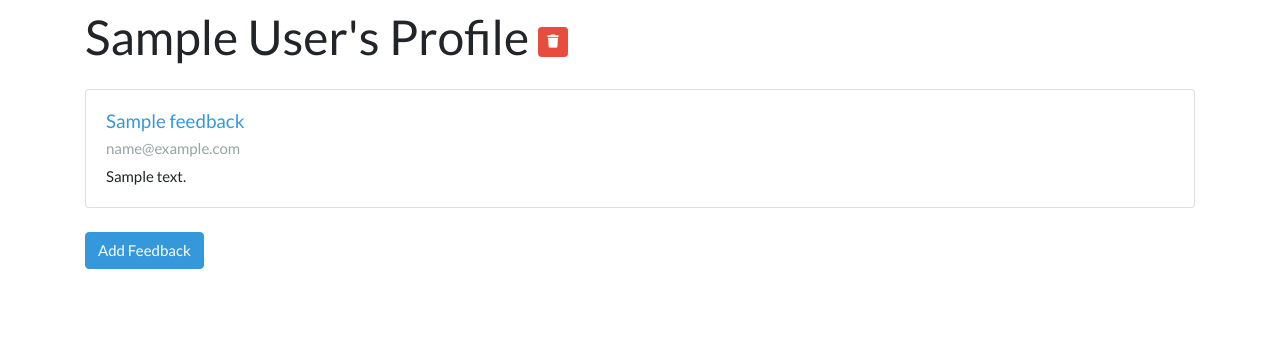
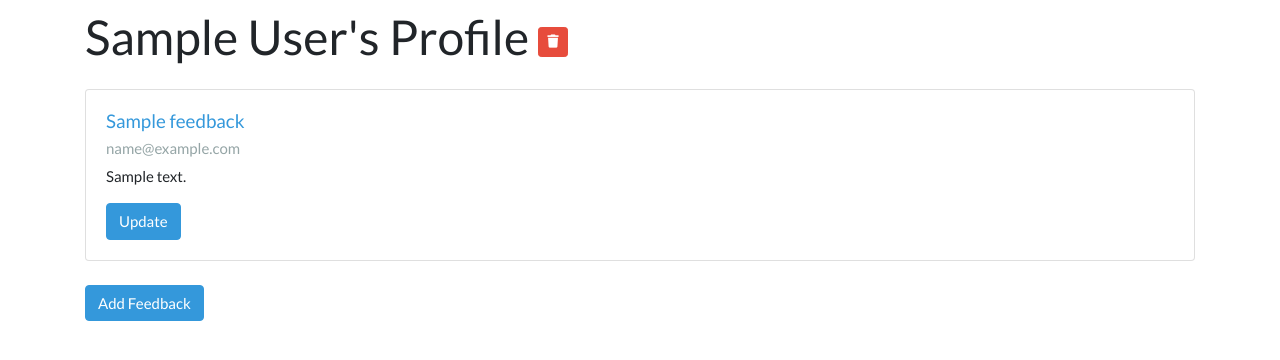
Before and after one commit to AV2001/flask-feedback, a Flask app: a page that uses templates/user-profile.html in a window 1280 px wide. Shown: the part 71-431 px from the top of the page. Run offline with Flask 3, Linux system fonts and the light colour scheme; the visitor is signed in with stand-in values (Sample User, id 1); tables that the repository leaves empty hold one stand-in row (values such as "Sample post").

Commit message:
add update button

```diff
--- a/templates/user-profile.html
+++ b/templates/user-profile.html
@@ -18,6 +18,9 @@ block content %} {% if user.username == session['username'] %}
         <h5 class="card-title text-info">{{feedback.title}}</h5>
         <h6 class="card-subtitle mb-2 text-muted">{{user.email}}</h6>
         <p class="card-text">{{feedback.content}}</p>
+        <a href="/feedback/{{feedback.id}}/update" class="btn btn-info"
+            >Update</a
+        >
     </div>
 </div>
 {% endfor %} {% else %}
```
